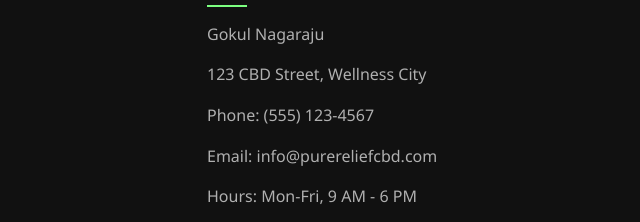
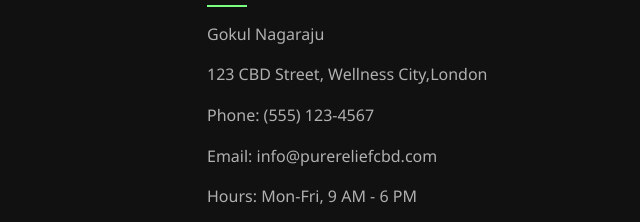
Before and after one commit to gokulraaj2003/Hybrid-Company, a plain HTML site: page index.html in a window 1280 px wide. Shown: the part 4345-4567 px from the top of the page, 640-1280 px from the left. Drawn offline with Linux system fonts and the light colour scheme.

Commit message:
Update index.html

```diff
--- a/index.html
+++ b/index.html
@@ -1116,7 +1116,7 @@
                 <div class="footer-column">
                     <h3>Contact Us</h3>
                     <p>Gokul Nagaraju</p>
-                    <p>123 CBD Street, Wellness City</p>
+                    <p>123 CBD Street, Wellness City,London</p>
                     <p>Phone: (555) 123-4567</p>
                     <p>Email: info@purereliefcbd.com</p>
                     <p>Hours: Mon-Fri, 9 AM - 6 PM</p>
```
